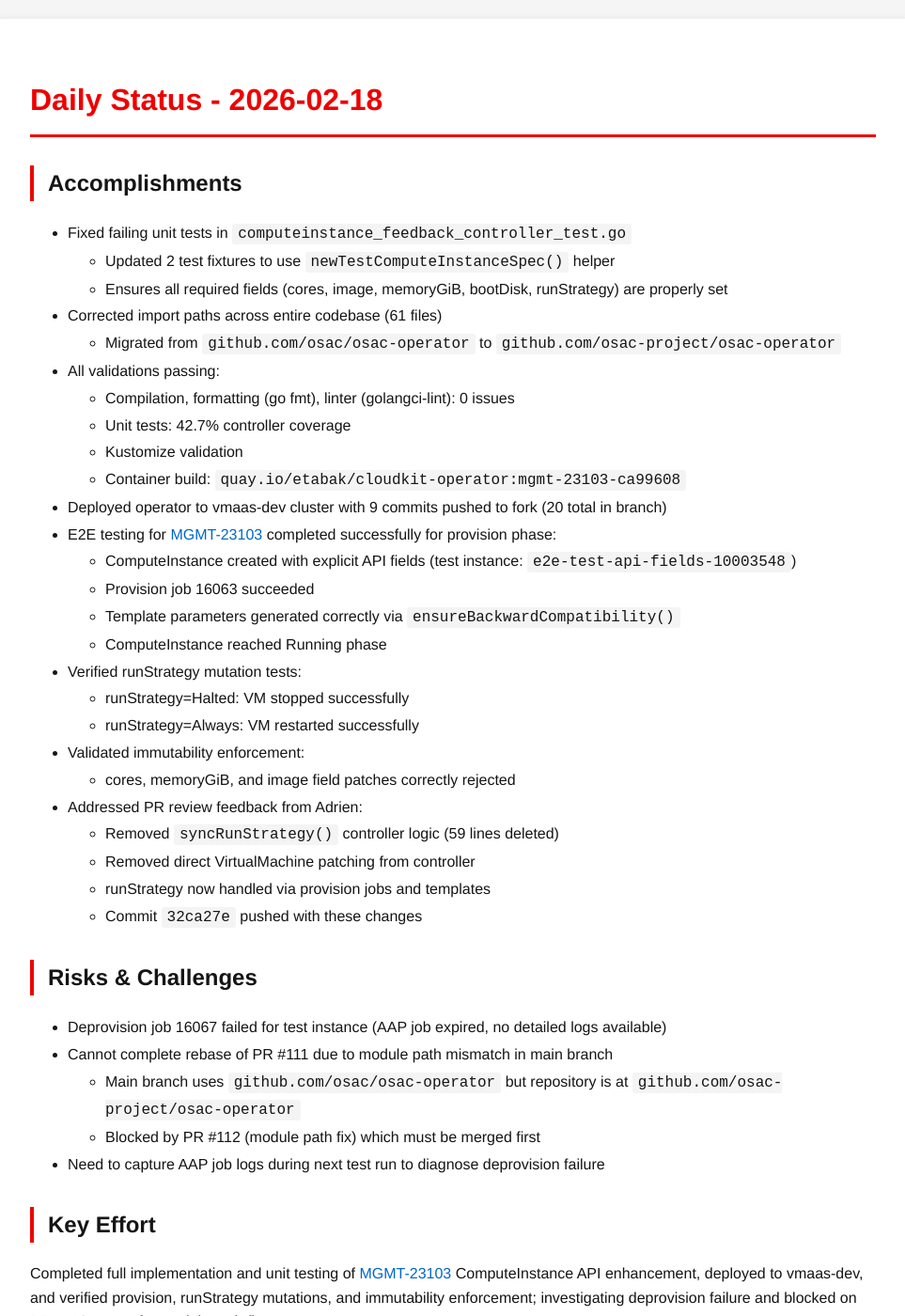
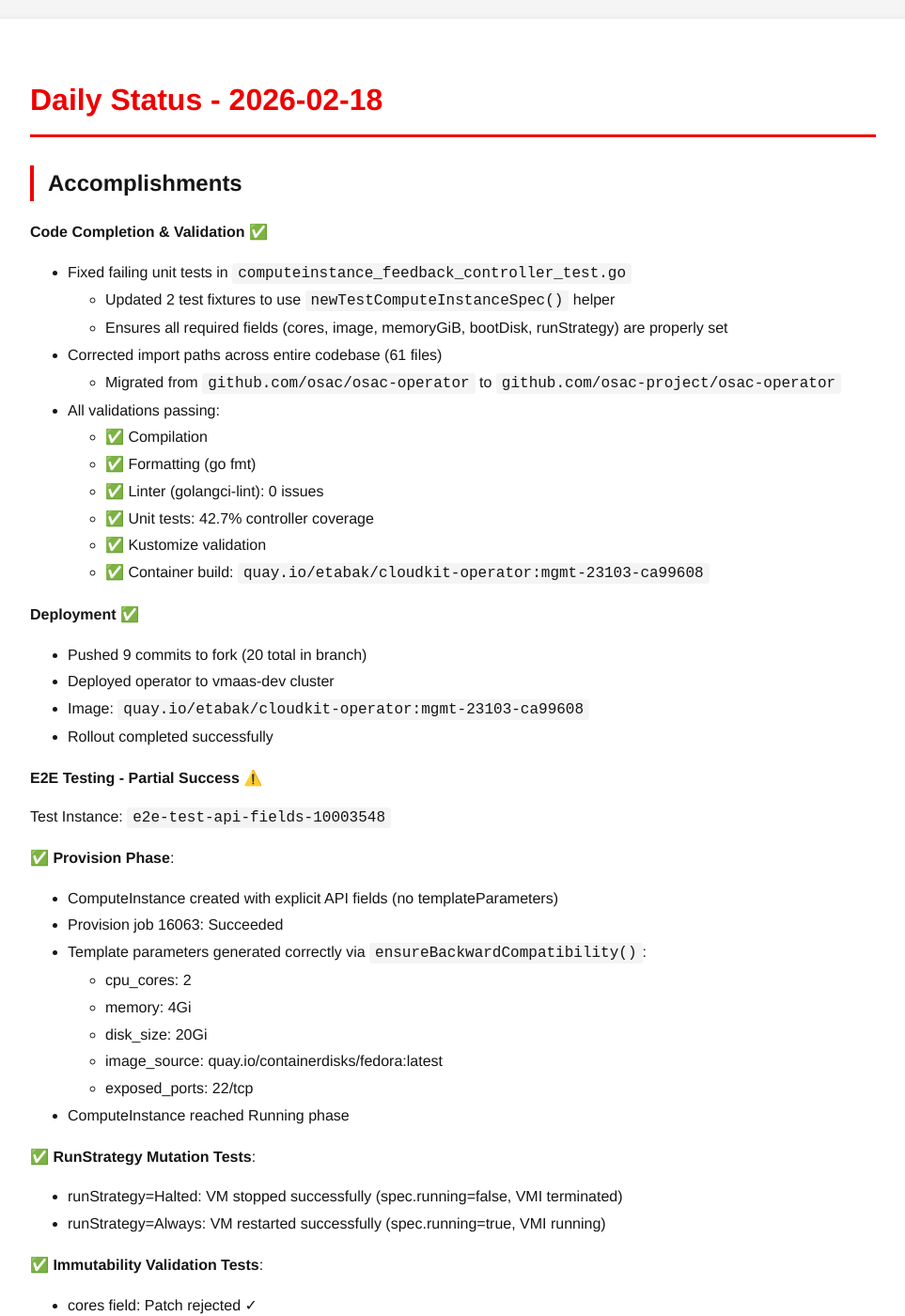
Before and after one commit to tzvatot/daily-status, a Jekyll site: the page built from 2026-02-18.md, in a window 1280 px wide and 1400 px high. Shown: the whole window at 94% size, without its empty margins (158-1121 px from the left). Built offline with Jekyll 4.4.1, drawn with Linux system fonts in a browser that asks for light colours; some of the changed text lies outside the part shown.

Commit message:
Daily status update - 2026-02-18

```diff
--- a/2026-02-18.md
+++ b/2026-02-18.md
@@ -8,41 +8,94 @@
 
 ## Accomplishments
 
+**Code Completion & Validation** ✅
 - Fixed failing unit tests in `computeinstance_feedback_controller_test.go`
   - Updated 2 test fixtures to use `newTestComputeInstanceSpec()` helper
   - Ensures all required fields (cores, image, memoryGiB, bootDisk, runStrategy) are properly set
 - Corrected import paths across entire codebase (61 files)
   - Migrated from `github.com/osac/osac-operator` to `github.com/osac-project/osac-operator`
 - All validations passing:
-  - Compilation, formatting (go fmt), linter (golangci-lint): 0 issues
-  - Unit tests: 42.7% controller coverage
-  - Kustomize validation
-  - Container build: `quay.io/etabak/cloudkit-operator:mgmt-23103-ca99608`
-- Deployed operator to vmaas-dev cluster with 9 commits pushed to fork (20 total in branch)
-- E2E testing for [MGMT-23103](https://issues.redhat.com/browse/MGMT-23103) completed successfully for provision phase:
-  - ComputeInstance created with explicit API fields (test instance: `e2e-test-api-fields-10003548`)
-  - Provision job 16063 succeeded
-  - Template parameters generated correctly via `ensureBackwardCompatibility()`
-  - ComputeInstance reached Running phase
-- Verified runStrategy mutation tests:
-  - runStrategy=Halted: VM stopped successfully
-  - runStrategy=Always: VM restarted successfully
-- Validated immutability enforcement:
-  - cores, memoryGiB, and image field patches correctly rejected
-- Addressed PR review feedback from Adrien:
-  - Removed `syncRunStrategy()` controller logic (59 lines deleted)
-  - Removed direct VirtualMachine patching from controller
-  - runStrategy now handled via provision jobs and templates
-  - Commit `32ca27e` pushed with these changes
+  - ✅ Compilation
+  - ✅ Formatting (go fmt)
+  - ✅ Linter (golangci-lint): 0 issues
+  - ✅ Unit tests: 42.7% controller coverage
+  - ✅ Kustomize validation
+  - ✅ Container build: `quay.io/etabak/cloudkit-operator:mgmt-23103-ca99608`
+
+**Deployment** ✅
+- Pushed 9 commits to fork (20 total in branch)
+- Deployed operator to vmaas-dev cluster
+- Image: `quay.io/etabak/cloudkit-operator:mgmt-23103-ca99608`
+- Rollout completed successfully
+
+**E2E Testing - Partial Success** ⚠️
+
+Test Instance: `e2e-test-api-fields-10003548`
+
+✅ **Provision Phase**:
+- ComputeInstance created with explicit API fields (no templateParameters)
+- Provision job 16063: Succeeded
+- Template parameters generated correctly via `ensureBackwardCompatibility()`:
+  - cpu_cores: 2
+  - memory: 4Gi
+  - disk_size: 20Gi
+  - image_source: quay.io/containerdisks/fedora:latest
+  - exposed_ports: 22/tcp
+- ComputeInstance reached Running phase
+
+✅ **RunStrategy Mutation Tests**:
+- runStrategy=Halted: VM stopped successfully (spec.running=false, VMI terminated)
+- runStrategy=Always: VM restarted successfully (spec.running=true, VMI running)
+
+✅ **Immutability Validation Tests**:
+- cores field: Patch rejected ✓
+- memoryGiB field: Patch rejected ✓
+- image field: Patch rejected ✓
+
+❌ **Deprovision Phase**:
+- Deprovision job 16067: Failed
+- Error: "failed" (no detailed logs available - job expired)
+- Operator logs confirm `ensureBackwardCompatibility()` was called before deprovision
+- Parameters were sent to AAP via ansible_eda.event.payload structure
+- Blocking deletion (as designed) to prevent orphaned resources
+
+**PR Review Response - Addressed Adrien's Feedback** ✅
+- Removed `syncRunStrategy()` controller logic (59 lines deleted)
+- Removed direct VirtualMachine patching from controller
+- Fixed import paths to current module name (`github.com/osac/osac-operator`)
+- Cleaned up merge conflict backup files
+- New behavior: runStrategy remains mutable, spec changes auto-trigger provision jobs, templates handle VirtualMachine state
+- Validation: All unit tests pass (43.1% controller coverage), linter pass (0 issues), compilation successful
+- Commit: `32ca27e` - "Remove syncRunStrategy() controller logic per PR review"
+
+**Related Work**:
+- Pull Request: https://github.com/osac-project/osac-operator/pull/111
+- Enhancement Proposal: https://github.com/osac-project/enhancement-proposals/pull/21
+- Jira: [MGMT-23103](https://issues.redhat.com/browse/MGMT-23103)
 
 ## Risks & Challenges
 
-- Deprovision job 16067 failed for test instance (AAP job expired, no detailed logs available)
-- Cannot complete rebase of PR #111 due to module path mismatch in main branch
-  - Main branch uses `github.com/osac/osac-operator` but repository is at `github.com/osac-project/osac-operator`
-  - Blocked by PR #112 (module path fix) which must be merged first
-- Need to capture AAP job logs during next test run to diagnose deprovision failure
+**Blocker: Module Path Mismatch**
+- Cannot complete rebase of PR #111 due to incorrect module path in main branch
+- Main branch uses `github.com/osac/osac-operator` but repository is at `github.com/osac-project/osac-operator`
+- Blocked by PR #112 (module path fix) which must be merged first
+- New files in PR #111 have import path mismatch
+
+**Deprovision Failure Investigation Required**
+- Deprovision playbook may need updates to handle new parameter structure
+- Unknown why deprovision fails - need AAP logs to diagnose
+- E2E test cannot complete until deprovision issue resolved
+
+**Next Steps**:
+1. ⏳ Wait for PR #112 to be merged
+2. ⏳ Rebase PR #111 on updated main
+3. ⏳ Verify linter passes
+4. ⏳ Delete stuck test instance `e2e-test-api-fields-10003548`
+5. ⏳ Run E2E test again and capture AAP job logs immediately
+6. ⏳ Investigate AAP deprovision playbook
+7. ⏳ Verify full lifecycle: provision → mutations → deprovision
+8. ⏳ PR review and merge after E2E tests pass completely
 
 ## Key Effort
 
-Completed full implementation and unit testing of [MGMT-23103](https://issues.redhat.com/browse/MGMT-23103) ComputeInstance API enhancement, deployed to vmaas-dev, and verified provision, runStrategy mutations, and immutability enforcement; investigating deprovision failure and blocked on PR #112 merge for module path fix.
+Completed full implementation and unit testing of ComputeInstance API enhancement for [MGMT-23103](https://issues.redhat.com/browse/MGMT-23103). Deployed to vmaas-dev and verified provision, runStrategy mutations, and immutability enforcement. Addressed PR review feedback by removing direct VM manipulation. Currently blocked on module path fix (PR #112) and investigating deprovision failure.
```
